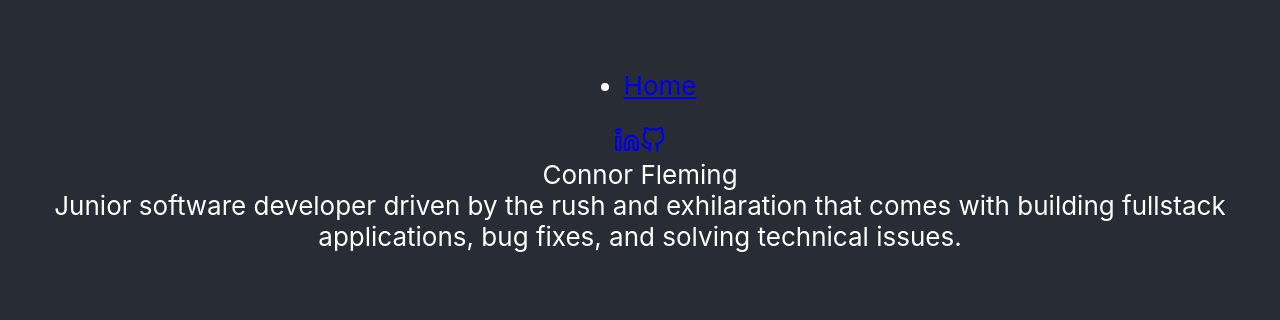
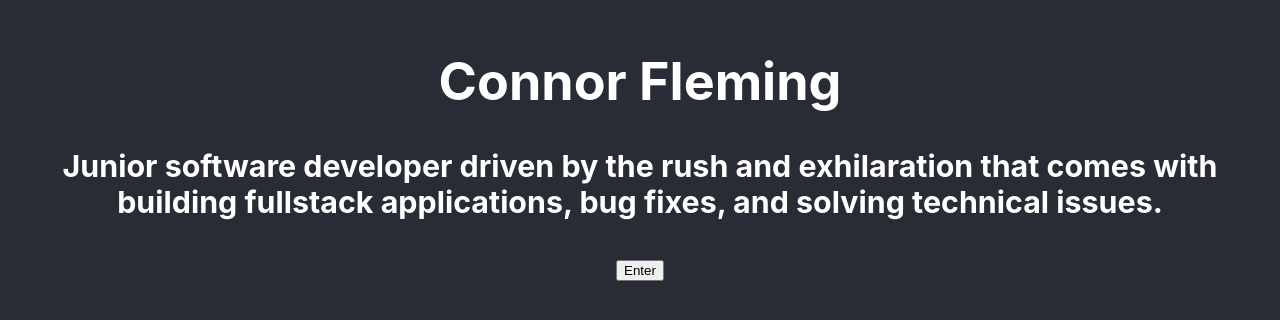
Before and after one commit to Jarnbjorn92/cf-portfolio, a React (Create React App) app: page / in a window 1280 px wide. Shown: the part 252-572 px from the top of the page. Built offline with nearby package versions, Linux system fonts and the light colour scheme.

Commit message:
enter button added

```diff
--- a/src/App.js
+++ b/src/App.js
@@ -2,6 +2,7 @@ import './App.css';
 import { BrowserRouter as Router, Routes, Route } from "react-router-dom";
 import HomePage from './components/HomePage';
 import NavBar from './NavBar';
+import LandingPage from './components/LandingPage';
 
 function App() {
 
@@ -17,9 +18,9 @@ function App() {
     <div className="App">
       <header className="App-header">
         <Router>
-          <NavBar/>
             <Routes>
-              <Route path='/' element={<HomePage personalDetails={personalDetails}/>} />
+              <Route path='/' element={<LandingPage personalDetails={personalDetails}/>} />
+              <Route path='/home' element={<HomePage/>} />
             </Routes>
         </Router>
       </header>
--- a/src/NavBar.js
+++ b/src/NavBar.js
@@ -9,7 +9,7 @@ const NavBar = () => {
         <div>
         <ul>
             <li>
-                <Link to='/'>Home</Link>
+                <Link to='/home'>Home</Link>
             </li>
         </ul>
         <SocialLinks/>
--- a/src/components/HomePage.js
+++ b/src/components/HomePage.js
@@ -4,14 +4,9 @@ const HomePage = ({personalDetails}) => {
 
 
     return (
-        <>
-            <div>
-                {personalDetails.name}
-            </div>
-            <div>
-                {personalDetails.statement}
-            </div>
-        </>
+        <div>
+            Home Page
+        </div>
     )
 
 };
--- /dev/null
+++ b/src/components/LandingPage.js
@@ -0,0 +1,20 @@
+import React from 'react';
+import SocialLinks from './SocialLinks';
+import { Link } from 'react-router-dom';
+import HomePage from './HomePage';
+
+const LandingPage = ({personalDetails}) => {
+
+
+    return (
+        <div>
+            <h1>{personalDetails.name}</h1>
+            <h3>{personalDetails.statement}</h3>
+            <Link to='/home'>
+            <button>Enter</button>
+            </Link>
+        </div>
+    )
+}
+
+export default LandingPage
```
